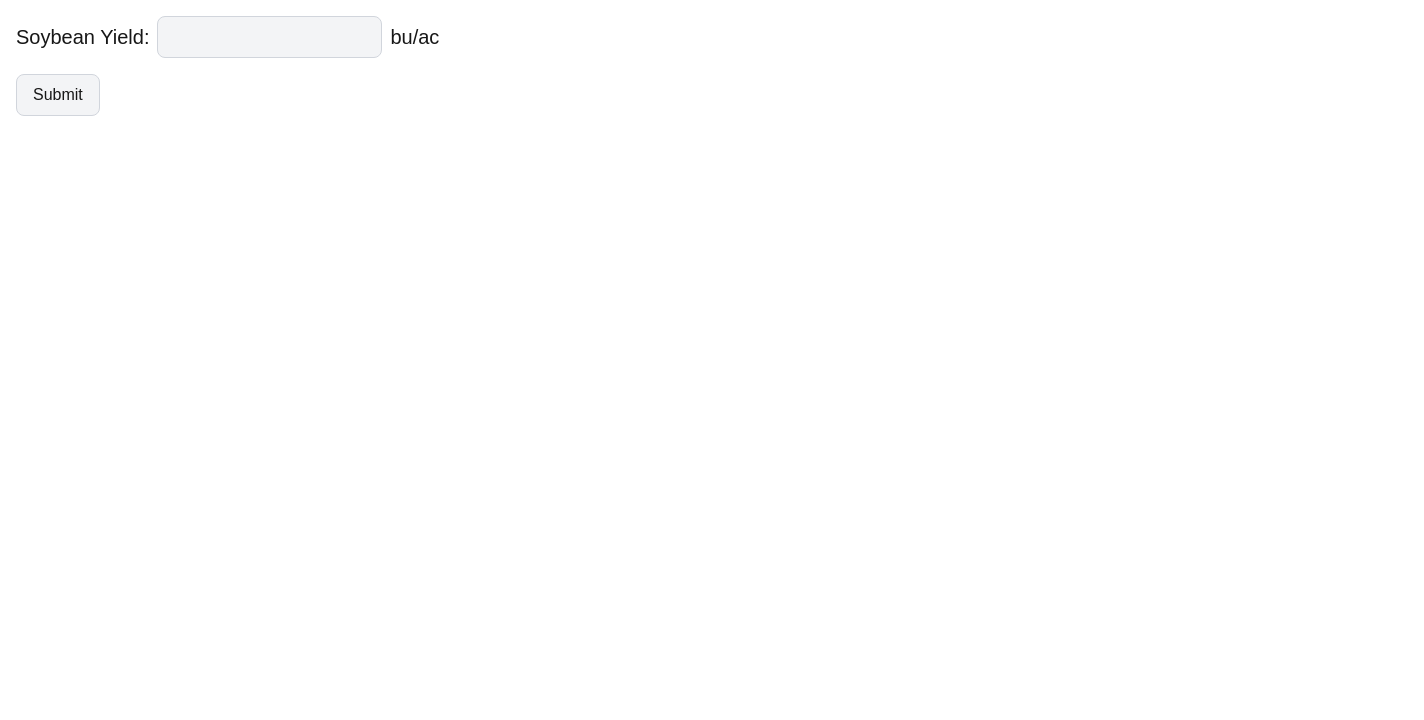
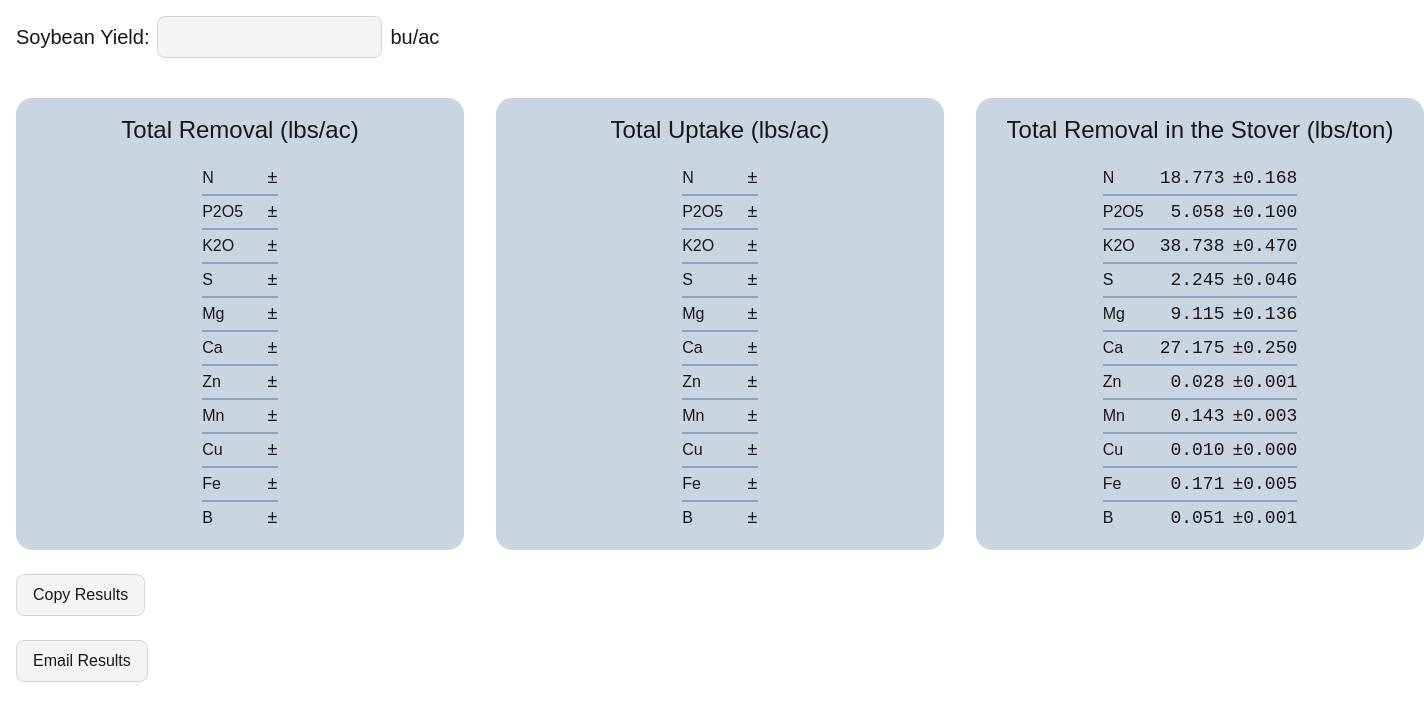
Before and after one commit to davidarrowit/Soybean, a Next.js app: page / in a window 1280 px wide. Shown: the top 720 px of the page, 1424 px wide, since content can reach past the window. Built offline with nearby package versions, Linux system fonts and the light colour scheme.

Commit message:
one page

```diff
--- a/src/app/page.tsx
+++ b/src/app/page.tsx
@@ -1,11 +1,13 @@
-import type { FC } from "react";
+import { Suspense, type FC } from "react";
 
-import { InputForm } from "./_components/InputForm";
+import { CalculateResults } from "./results/_components/CalculateResults";
 
 const Home: FC = () => {
 	return (
-		<div className="m-4">
-			<InputForm />
+		<div className="m-4 flex flex-col gap-4">
+			<Suspense fallback={<div>Loading</div>}>
+				<CalculateResults />
+			</Suspense>
 		</div>
 	);
 };
--- a/src/app/results/_components/CalculateResults.tsx
+++ b/src/app/results/_components/CalculateResults.tsx
@@ -1,7 +1,6 @@
 "use client";
 
-import { redirect, useSearchParams } from "next/navigation";
-import type { FC } from "react";
+import { useState, type FC } from "react";
 
 import { CopyToClipboard } from "./CopyToClipboard";
 import { EmailResults } from "./EmailResults";
@@ -19,11 +18,14 @@ const alignLines = (lines: string[], alignMode: boolean): string[] => {
 
 const renderSection = (section: SectionResults): string => {
 	const names = section.map(([name]) => name);
-	const values = section.map(([, value]) => value.value.toFixed(3));
-	const se = section.map(([, value]) => value.se);
+	const values = section.map(([, value]) => value?.value.toFixed(3) ?? "");
+	const se = section.map(([, value]) => value?.se ?? "");
 	const alignedValues = alignLines(values, false);
 	return alignLines(names, true)
-		.map((l, i) => l + "\t" + alignedValues[i].toString() + " ±" + se[i].toString())
+		.map(
+			(l, i) =>
+				l + "\t" + alignedValues[i].toString() + " ±" + se[i].toString(),
+		)
 		.join("\n");
 };
 
@@ -42,20 +44,57 @@ ${stover}`;
 };
 
 export const CalculateResults: FC = () => {
-	const params = useSearchParams();
-	const soybeanYieldStr = params.get("yield");
-	if (typeof soybeanYieldStr !== "string") {
-		redirect("/");
-	}
-	const soybeanYield = Number.parseFloat(soybeanYieldStr);
-	if (Number.isNaN(soybeanYield)) {
-		redirect("/");
-	}
+	// const params = useSearchParams();
+	// const soybeanYieldStr = params.get("yield");
+	// if (typeof soybeanYieldStr !== "string") {
+	// 	redirect("/");
+	// }
+	// const soybeanYield = Number.parseFloat(soybeanYieldStr);
+	// if (Number.isNaN(soybeanYield)) {
+	// 	redirect("/");
+	// }
+	const [soybeanYield, setSoybeanYield] = useState<number>();
+	const [isValid, setIsValid] = useState(true);
 	const results = predict(soybeanYield);
 	const text = renderResults(results);
 	return (
-		<div className="flex flex-col gap-4 items-start">
-			<div className="text-2xl">Yield: {soybeanYield} bu/ac</div>
+		<div className="flex flex-col gap-6 items-start">
+			<div className="flex flex-row gap-2 items-center mb-4">
+				<label htmlFor="yield" className="hover:cursor-text text-xl">
+					Soybean Yield:
+				</label>
+				<div className="relative">
+					<input
+						className={`${isValid ? "bg-gray-100" : "bg-red-100"} border border-gray-300 rounded-lg focus:ring-blue-500 focus:border-blue-500 p-2`}
+						type="text"
+						name="yield"
+						id="yield"
+						onChange={(e) => {
+							const v = e.target.value;
+							if (v.length === 0) {
+								setIsValid(true);
+								return;
+							}
+							const n = Number.parseFloat(v);
+							if (Number.isNaN(n)) {
+								// invalid
+								setIsValid(false);
+							} else {
+								setIsValid(true);
+								setSoybeanYield(n);
+							}
+						}}
+					/>
+					{isValid ? (
+						<></>
+					) : (
+						<div className="absolute left-0 right-0 mx-auto w-fit mt-1 text-red-600">
+							Please enter a valid number
+						</div>
+					)}
+				</div>
+				<span className="text-xl">bu/ac</span>
+			</div>
 			<ResultsView results={results} />
 			<CopyToClipboard text={text} />
 			<EmailResults text={text} />
--- a/src/app/results/_components/NutrientTable.tsx
+++ b/src/app/results/_components/NutrientTable.tsx
@@ -8,7 +8,7 @@ type Props = {
 
 export const NutrientTable: FC<Props> = ({ sectionResults }) => {
 	const stringified = sectionResults.map(
-		([name, value]) => [name, value.value.toFixed(3), value.se.toFixed(3)] as const,
+		([name, value]) => [name, value?.value.toFixed(3) ?? "", value?.se.toFixed(3) ?? ""] as const,
 	);
 	return (
 		<table className="m-auto">
--- a/src/models.ts
+++ b/src/models.ts
@@ -153,15 +153,20 @@ const removalInStover = {
 
 const calc_model_prediction = (
 	n: NutrientModel,
-	y: number,
-): IndividualResult => ({
+	y: number | undefined,
+): IndividualResult | undefined => {
+	if (y === undefined) {
+		return undefined;
+	}
+	return {
 		value: n.coefficients.reduce((cur, x) => x + y * cur, 0),
 		se: n.se,
-});
+	};
+};
 
 export type IndividualResult = { value: number; se: number };
 
-export type SectionResults = [Nutrient, IndividualResult][];
+export type SectionResults = [Nutrient, IndividualResult | undefined][];
 
 export type Results = {
 	uptake: SectionResults;
@@ -170,11 +175,12 @@ export type Results = {
 };
 
 const formatPredictions = (
-	f: (n: Nutrient) => IndividualResult,
+	f: (n: Nutrient) => IndividualResult | undefined,
 ): SectionResults =>
 	nutrientsList.map((nutrient) => [nutrient, f(nutrient)] as const);
 
-export const predict = (soybeanYield: number): Results => ({
+export const predict = (soybeanYield: number | undefined): Results => {
+	return {
 		uptake: formatPredictions((n) =>
 			calc_model_prediction(totalUptake[n], soybeanYield),
 		),
@@ -182,4 +188,5 @@ export const predict = (soybeanYield: number): Results => ({
 			calc_model_prediction(totalRemoval[n], soybeanYield),
 		),
 		stover: formatPredictions((n) => removalInStover[n]),
-});
+	};
+};
```
Lines whose indentation alone changed are shown as unchanged.
